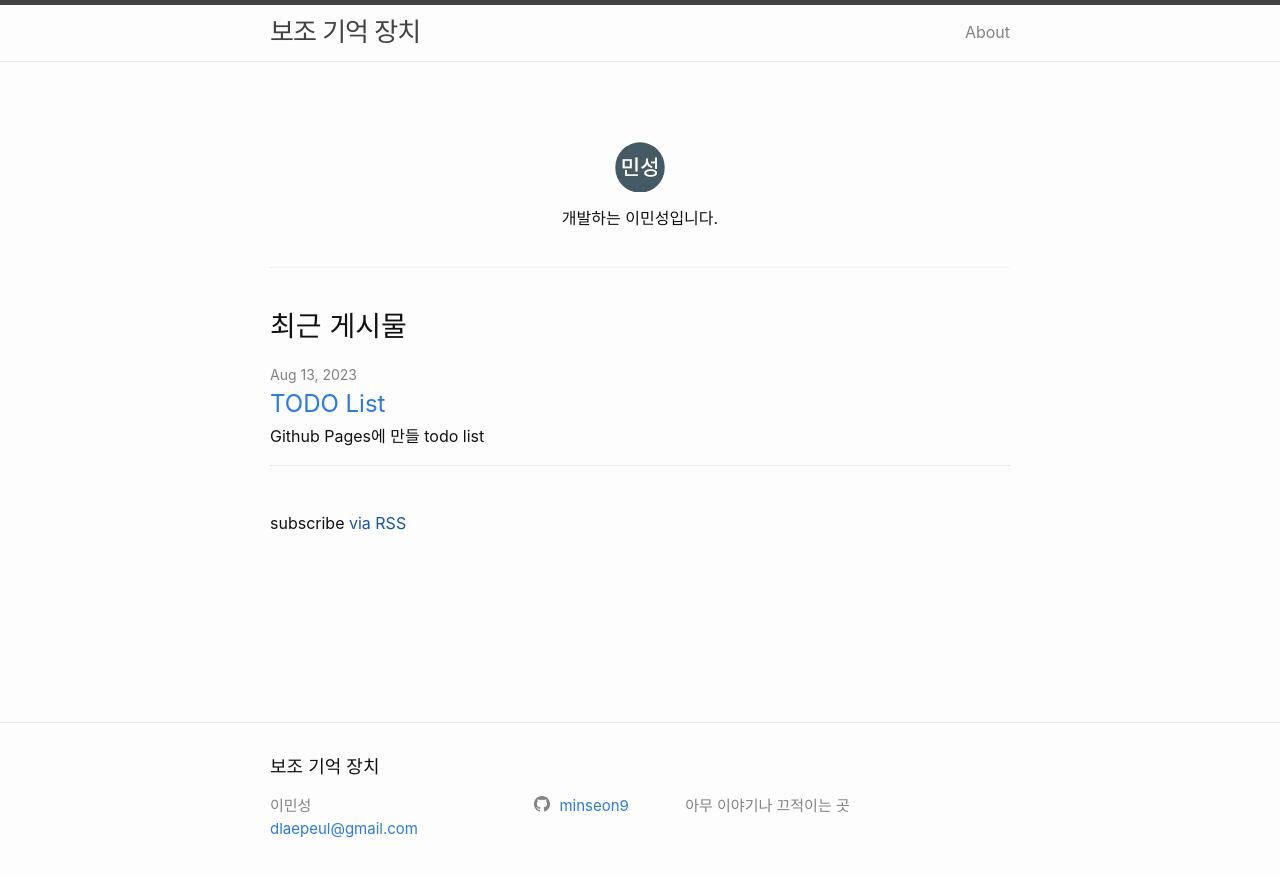
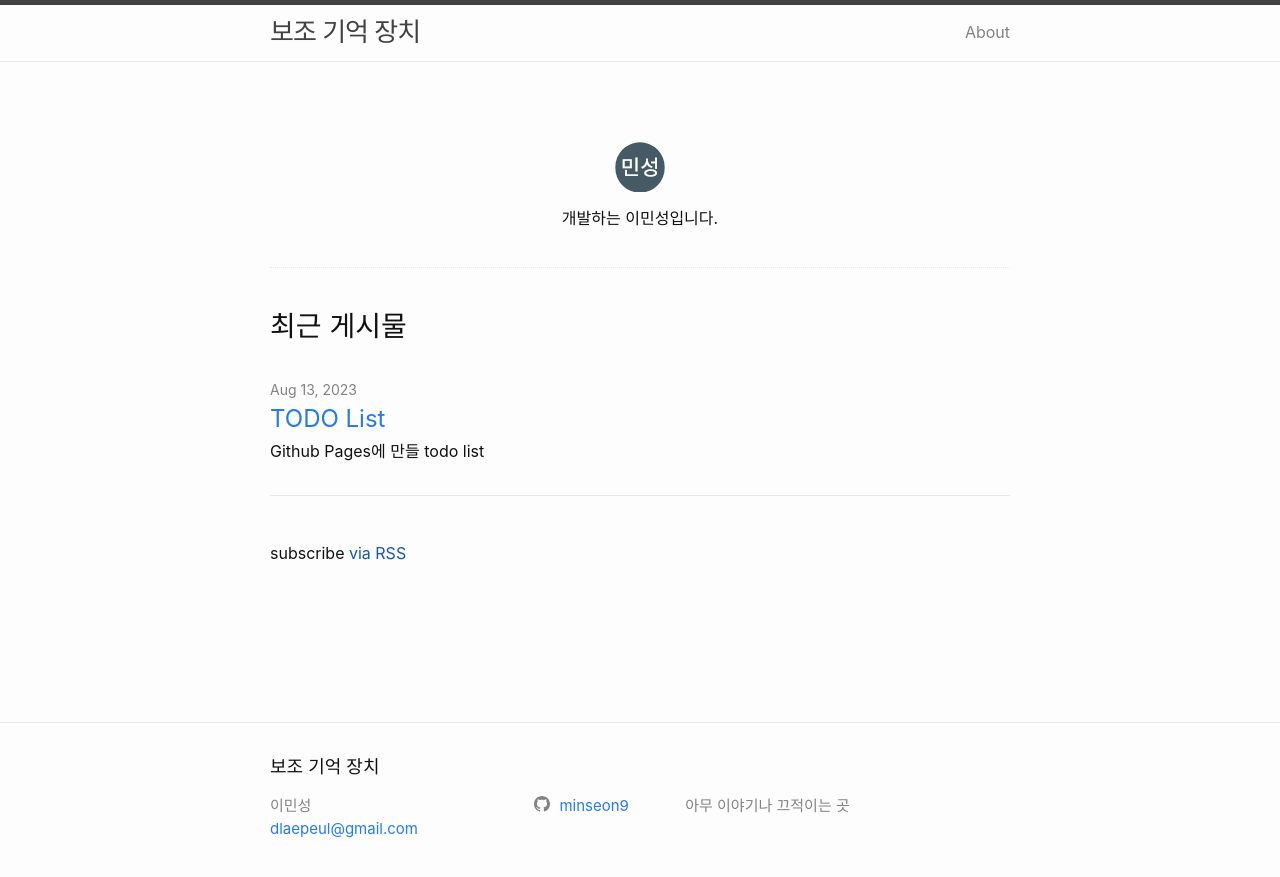
Before and after one commit to minseon9/minseon9.github.io, a Jekyll site: the page built from index.html, in a window 1280 px wide. Shown: the top 877 px of the page. Built offline with Jekyll 4.4.1, drawn with Linux system fonts in a browser that asks for light colours.

Commit message:
refactor:post css

```diff
--- a/_sass/_post-list.scss
+++ b/_sass/_post-list.scss
@@ -20,6 +20,7 @@
 
   > li {
     margin-bottom: $spacing-unit;
+    padding: $spacing-unit/2 0 $spacing-unit/2 0;
     border-bottom: solid 0.75px $grey-color-light;
   }
 }
--- a/_sass/_post.scss
+++ b/_sass/_post.scss
@@ -1,6 +1,10 @@
 /**
  * Posts
  */
+.post {
+  margin: $spacing-unit 0 $spacing-unit 0;
+}
+
 .post-header {
   margin-bottom: $spacing-unit;
 }
```
